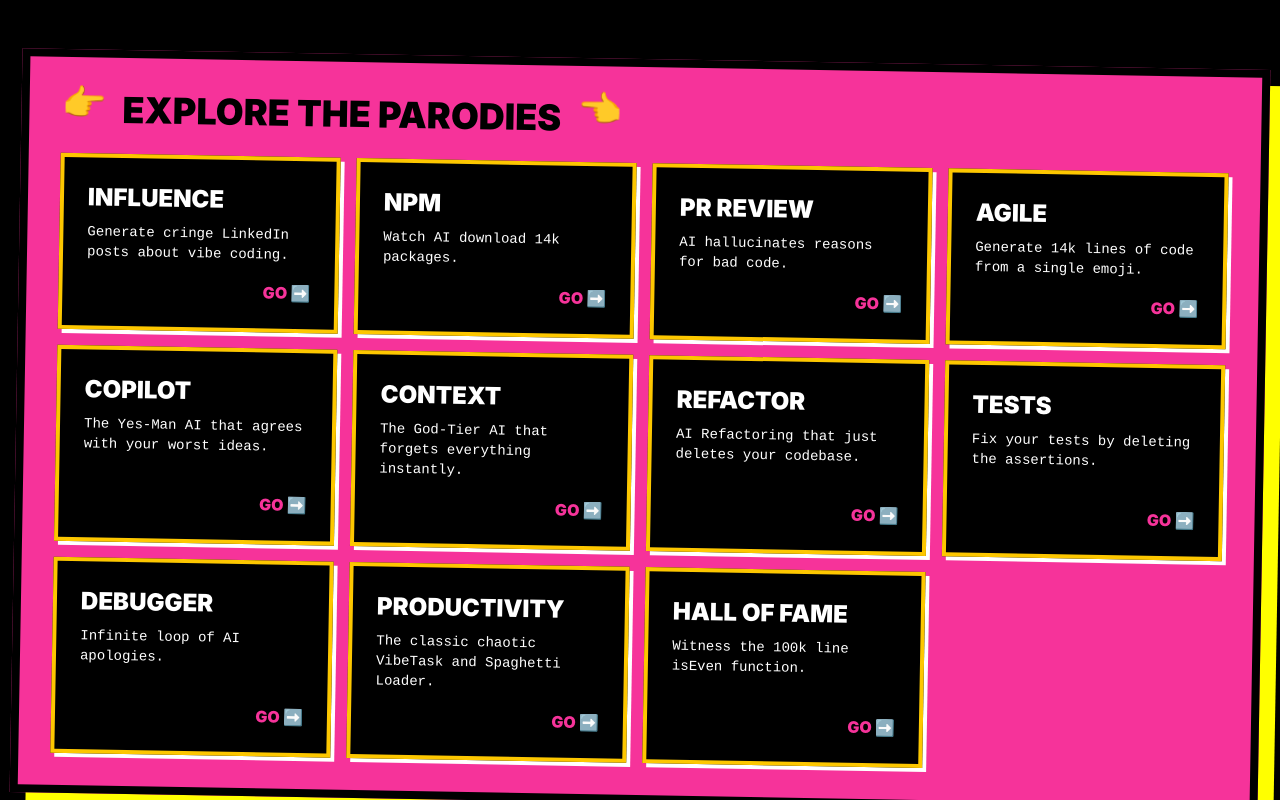
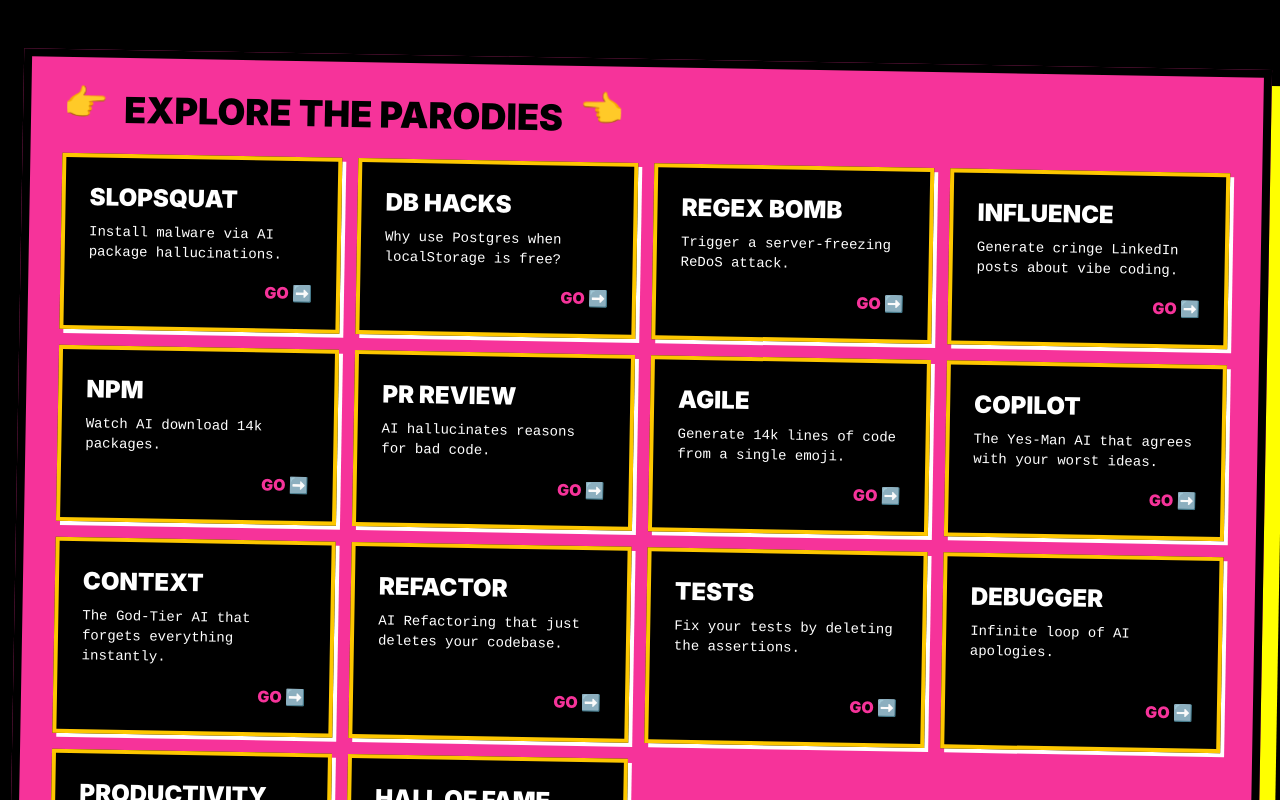
Before and after one commit to noordeen123/didwevibecode, a React (Vite) app: page / in a window 1280 px wide. Shown: the part 805-1605 px from the top of the page. Built offline with nearby package versions, Linux system fonts and the light colour scheme.

Commit message:
feat: update navigation links and home page menu with new tool entries

```diff
--- a/src/components/NavigationBar.tsx
+++ b/src/components/NavigationBar.tsx
@@ -7,13 +7,13 @@
   const links = [
     { name: 'Home', path: '/' },
     { name: '🚨 True Stories', path: '/true-stories' },
+    { name: 'Slopsquat', path: '/slopsquatting' },
+    { name: 'DB', path: '/localstorage-db' },
+    { name: 'ReDoS', path: '/regex-bomb' },
     { name: 'Influence', path: '/thought-leader' },
     { name: 'NPM', path: '/npm-install' },
-    { name: 'PR Review', path: '/pr-review' },
-    { name: 'Agile', path: '/agile' },
-    { name: 'Copilot', path: '/copilot' },
-    { name: 'Context', path: '/context' },
     { name: 'Tests', path: '/tests' },
+    { name: 'Productivity', path: '/productivity' },
   ];
 
   return (
--- a/src/pages/Home.tsx
+++ b/src/pages/Home.tsx
@@ -13,6 +13,9 @@
   };
 
   const pages = [
+    { name: 'Slopsquat', path: '/slopsquatting', desc: 'Install malware via AI package hallucinations.' },
+    { name: 'DB Hacks', path: '/localstorage-db', desc: 'Why use Postgres when localStorage is free?' },
+    { name: 'Regex Bomb', path: '/regex-bomb', desc: 'Trigger a server-freezing ReDoS attack.' },
     { name: 'Influence', path: '/thought-leader', desc: 'Generate cringe LinkedIn posts about vibe coding.' },
     { name: 'NPM', path: '/npm-install', desc: 'Watch AI download 14k packages.' },
     { name: 'PR Review', path: '/pr-review', desc: 'AI hallucinates reasons for bad code.' },
```
